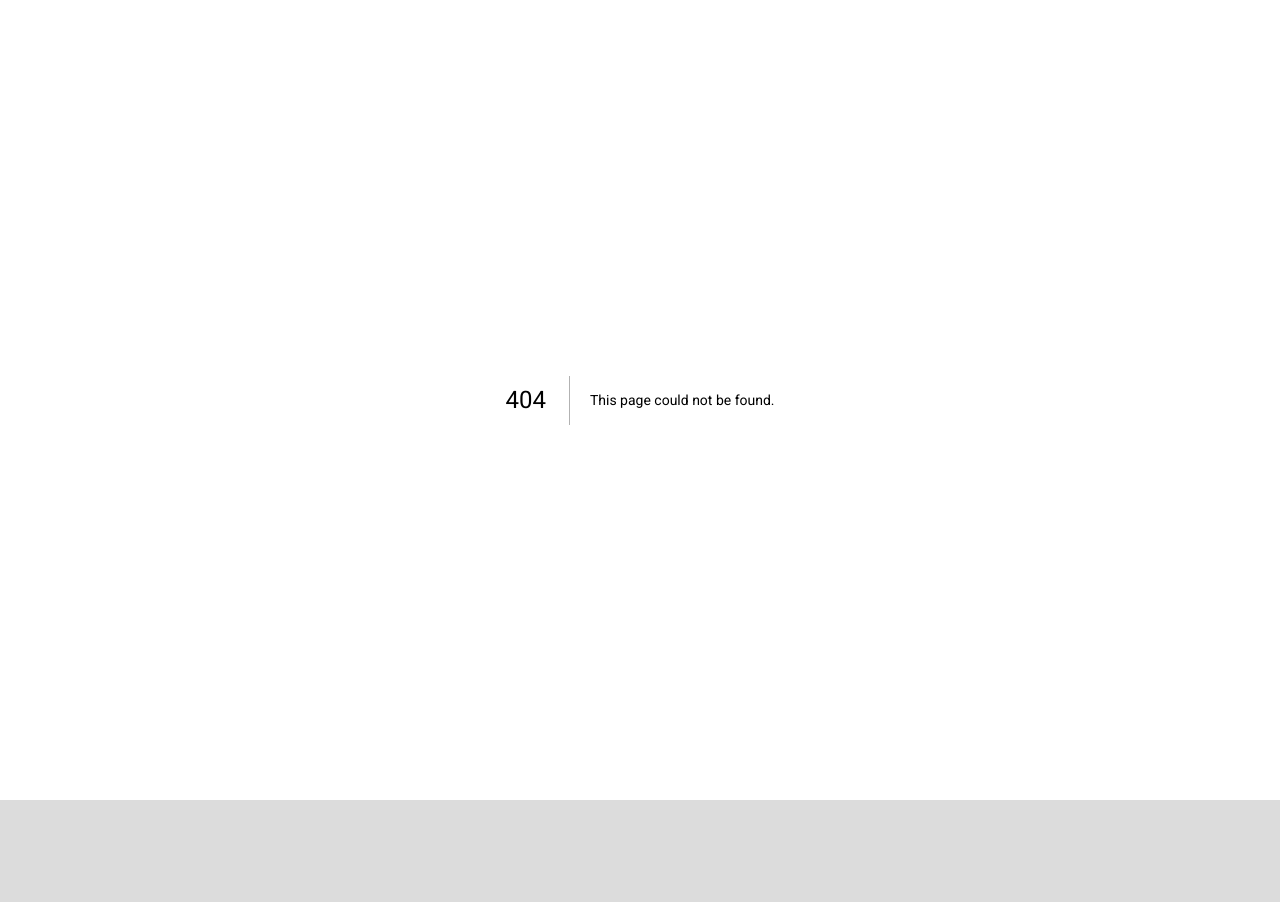
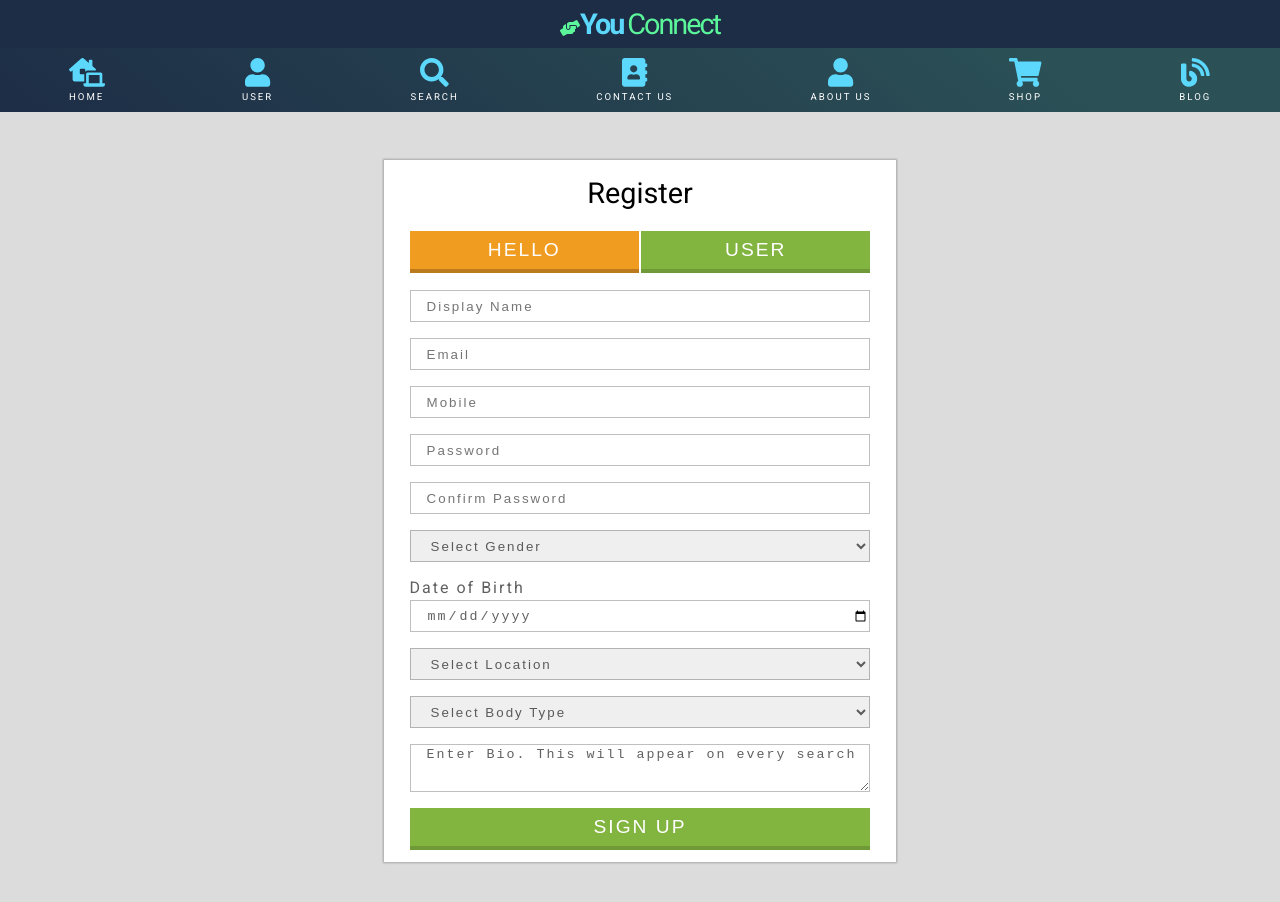
Before and after one commit to obrienu/you-connect, a Next.js app: page /register in a window 1280 px wide. Before the commit this address had no page. Shown: the top 902 px of the page. Before the commit the page ends 800 px from the top, so only its background shows below. Built offline with nearby package versions, Linux system fonts and the light colour scheme.

Commit message:
Create registration page

```diff
--- /dev/null
+++ b/pages/register.js
@@ -0,0 +1,222 @@
+import React from 'react';
+import Layout from '../containers/layout/layout.container';
+import Card from '../containers/auth.card/auth.card.container';
+import Input from '../components/custom.input/custom.input.component';
+import Button from '../components/custom.button/custom.button.component';
+import CustomSelect from '../components/custome.select/custom.select.component';
+import Textarea from '../components/custom.textarea/custom.textarea.component';
+import style from '../styles/signin.module.scss';
+import {states, gender, bodyType} from '../helper/select.options';
+
+class Register extends React.Component {
+    constructor() {
+        super()
+
+        this.state = {
+            displayName: "",
+            email: "",
+            password: "",
+            cpassword: "",
+            mobile: "",
+            sex: "",
+            birthdate: "",
+            location: "",
+            bodyType: "",
+            bio: "Enter Bio. This will appear on every search",
+            user: false,
+            escort: true,
+            error: ""
+        }
+
+        this.handleChange = this.handleChange.bind(this);
+        this.handleTypeSelect = this.handleTypeSelect.bind(this);
+    }
+
+    handleChange({ target }) {
+        const { value, name } = target;
+        if(name === 'bio' && value.length > 150){
+            return null
+        };
+        this.setState({
+            [name]: value
+        })
+    }
+
+    handleTypeSelect(type) {
+        switch (type) {
+            case 'user':
+                return this.setState({
+                    user: true,
+                    escort: false
+                });
+            case 'escort':
+                return this.setState({
+                    user: false,
+                    escort: true
+                });
+            default:
+                return this.state
+        }
+    }
+
+
+    render() {
+        const userForm = (
+            <>
+            <Input
+                name="displayName"
+                type="text"
+                placeholder="Display Name"
+                value={this.state.displayName}
+                onChange={this.handleChange}
+                required={true}
+            />
+            <Input
+                name="email"
+                type="email"
+                placeholder="Email"
+                value={this.state.email}
+                onChange={this.handleChange}
+                required={true}
+            />
+            <Input
+                name="mobile"
+                type="tel"
+                placeholder="Mobile"
+                value={this.state.mobile}
+                onChange={this.handleChange}
+                required={true}
+            />
+            <Input
+                name="password"
+                type="password"
+                placeholder="Password"
+                value={this.state.password}
+                onChange={this.handleChange}
+                required={true}
+            />
+            <Input
+                name="cpassword"
+                type="password"
+                placeholder="Confirm Password"
+                value={this.state.cpassword}
+                onChange={this.handleChange}
+                required={true}
+            />
+            <CustomSelect
+            options={gender}
+            label="Select Gender"
+            name="location"
+            value={this.state.sex}
+            onChange={this.handleChange}
+            required={true}
+            />
+            <div  className={ style.label }>Date of Birth</div>
+            <Input
+                name="birthdate"
+                type="date"
+                placeholder="Birth Date"
+                value={this.state.birthdate}
+                onChange={this.handleChange}
+                required={true}
+            />
+
+            <CustomSelect
+            options={states}
+            label="Select Location"
+            name="location"
+            value={this.state.location}
+            onChange={this.handleChange}
+            required={true}
+            />
+          </>
+        )
+
+        const escortForm = (
+            <>
+            <CustomSelect
+            options={bodyType}
+            label="Select Body Type"
+            name="location"
+            value={this.state.bodyType}
+            onChange={this.handleChange}
+            required={true}
+            />
+            <Textarea
+                value={this.state.bio}
+                name="bio"
+                onChange={this.handleChange}
+                required={true}
+            />
+            </>
+        )
+
+            const errorIndicator = (
+                <div
+                className="error"
+                style={{margin: "1rem auto", width: "90%"}}
+                >
+                    {this.state.error }
+                    </div>
+            )
+
+        return (
+            <>
+                <Layout>
+                    <div className={style.signin}>
+                        <Card>
+                            <div className="headerMd">
+                                Register
+                            </div>
+                            <div className="authTypeSection mt">
+                                <Button
+                                    onClick={
+                                        () => this.handleTypeSelect('escort')
+                                    }
+                                    block={true}
+                                    isActive={this.state.escort}
+                                    type="text"
+                                >HELLO</Button>
+                                <Button
+                                    onClick={
+                                        () => this.handleTypeSelect('user')
+                                    }
+                                    block={true}
+                                    isActive={this.state.user}
+                                    type="text"
+                                >USER</Button>
+                            </div>
+                                {this.state.error && errorIndicator}
+                            <form>
+                                {userForm}
+                                {this.state.escort && escortForm}
+                                <div style={{ width: "90%", margin: "auto" }}>
+                                    <Button
+                                        type="submit"
+                                        block={true}
+                                    >
+                                        SIGN UP
+            </Button>
+                                </div>
+                            </form>
+                        </Card>
+                    </div>
+                </Layout>
+                <style jsx>
+                    {
+                        `
+                    .br{
+                        border-rigth: 1px solid #00000040;
+                    }
+                    .mt{
+                        margin-top: 1rem
+                    }
+                    `
+                    }
+                </style>
+            </>
+        )
+    }
+}
+
+export default Register;
```
